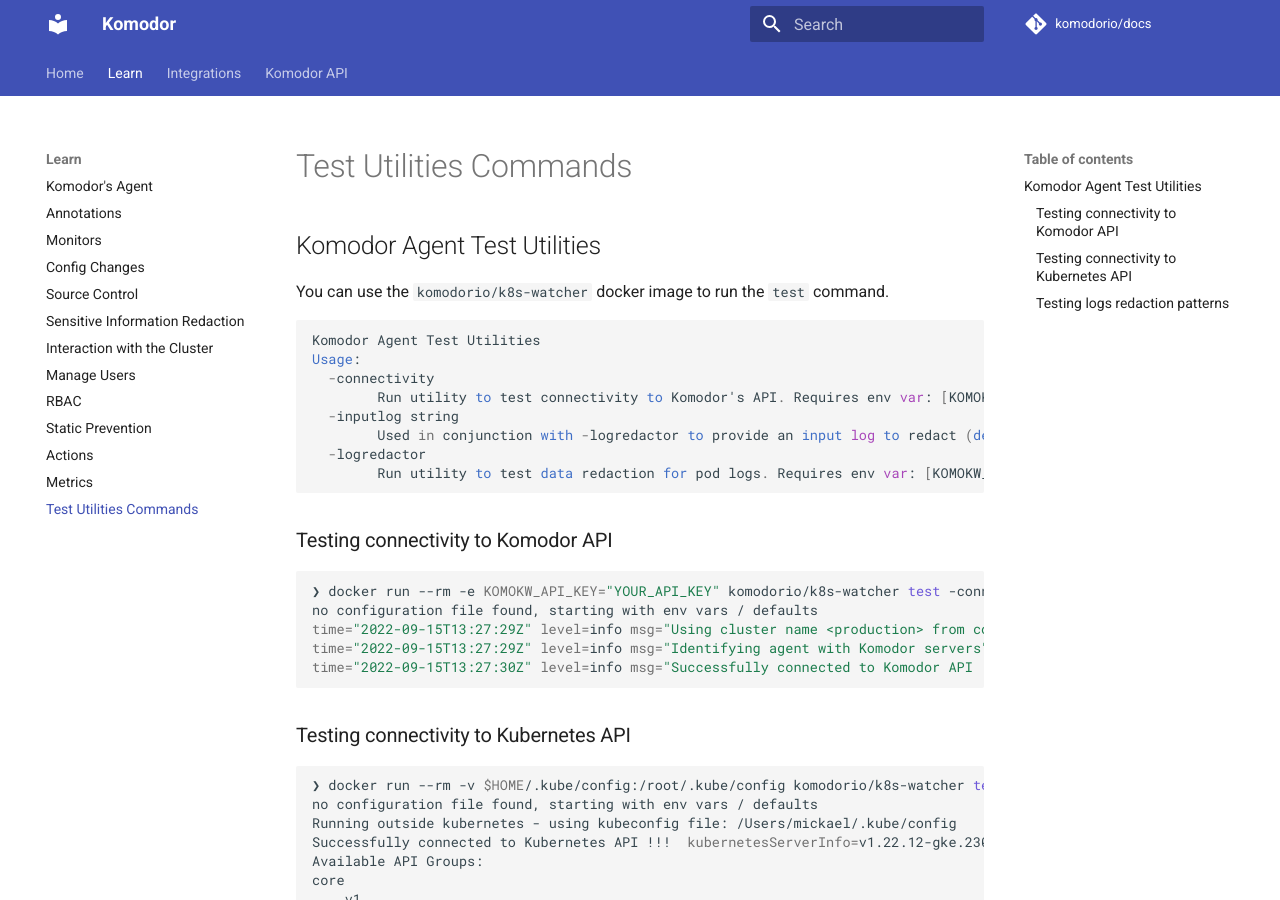
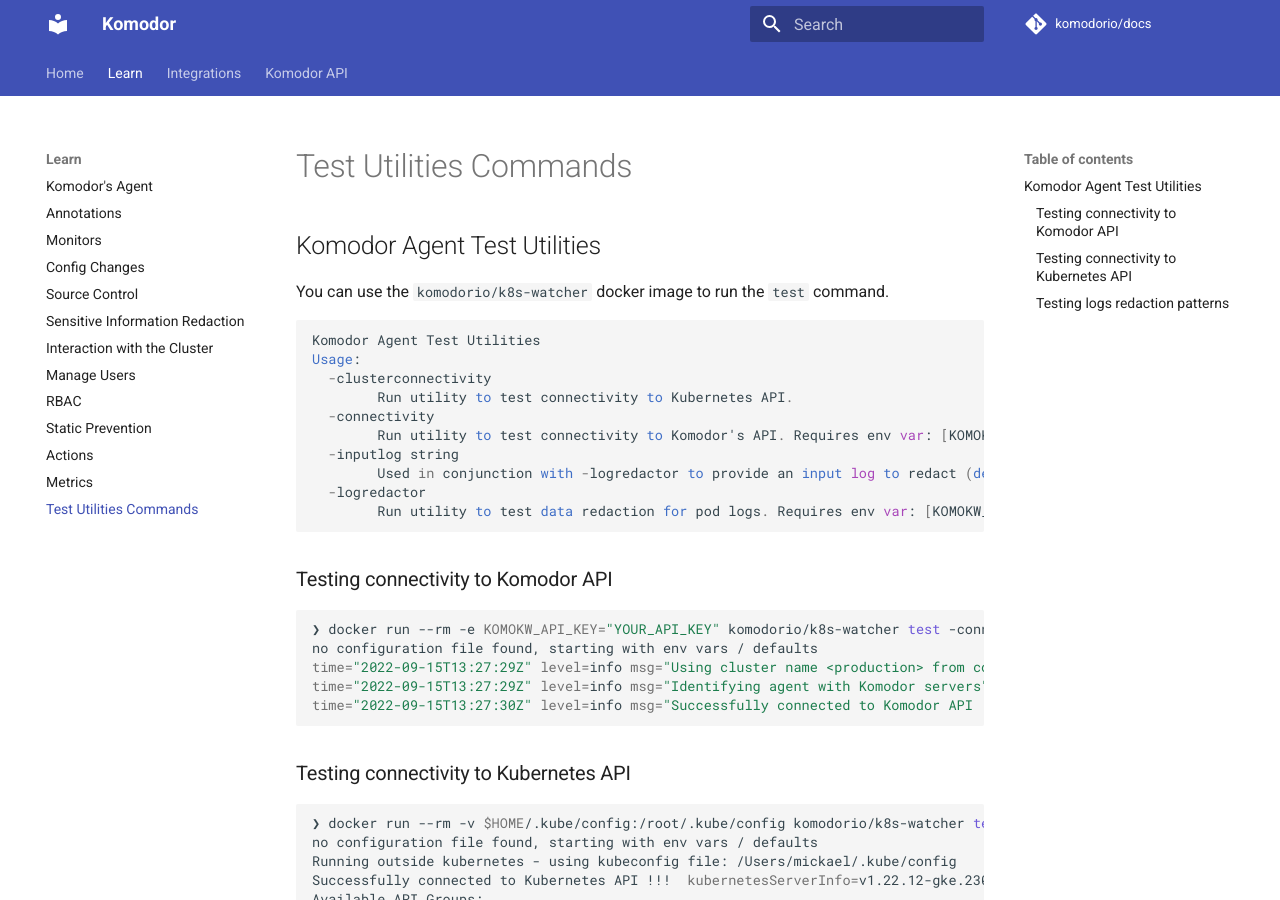
Before and after one commit to komodorio/docs, an MkDocs documentation site: the page built from docs/Learn/Test-Utilities-Commands.md, in a window 1280 px wide and 900 px high. Built offline with MkDocs 1.6.1 and Material for MkDocs 9.7.7, drawn with Linux system fonts in a browser that asks for light colours; comment, search, counter and statistics services are not loaded.

Commit message:
update usage

````diff
--- a/docs/Learn/Test-Utilities-Commands.md
+++ b/docs/Learn/Test-Utilities-Commands.md
@@ -7,6 +7,8 @@
 ```
 Komodor Agent Test Utilities
 Usage:
+  -clusterconnectivity
+    	Run utility to test connectivity to Kubernetes API.
   -connectivity
     	Run utility to test connectivity to Komodor's API. Requires env var: [KOMOKW_API_KEY]
   -inputlog string
````
